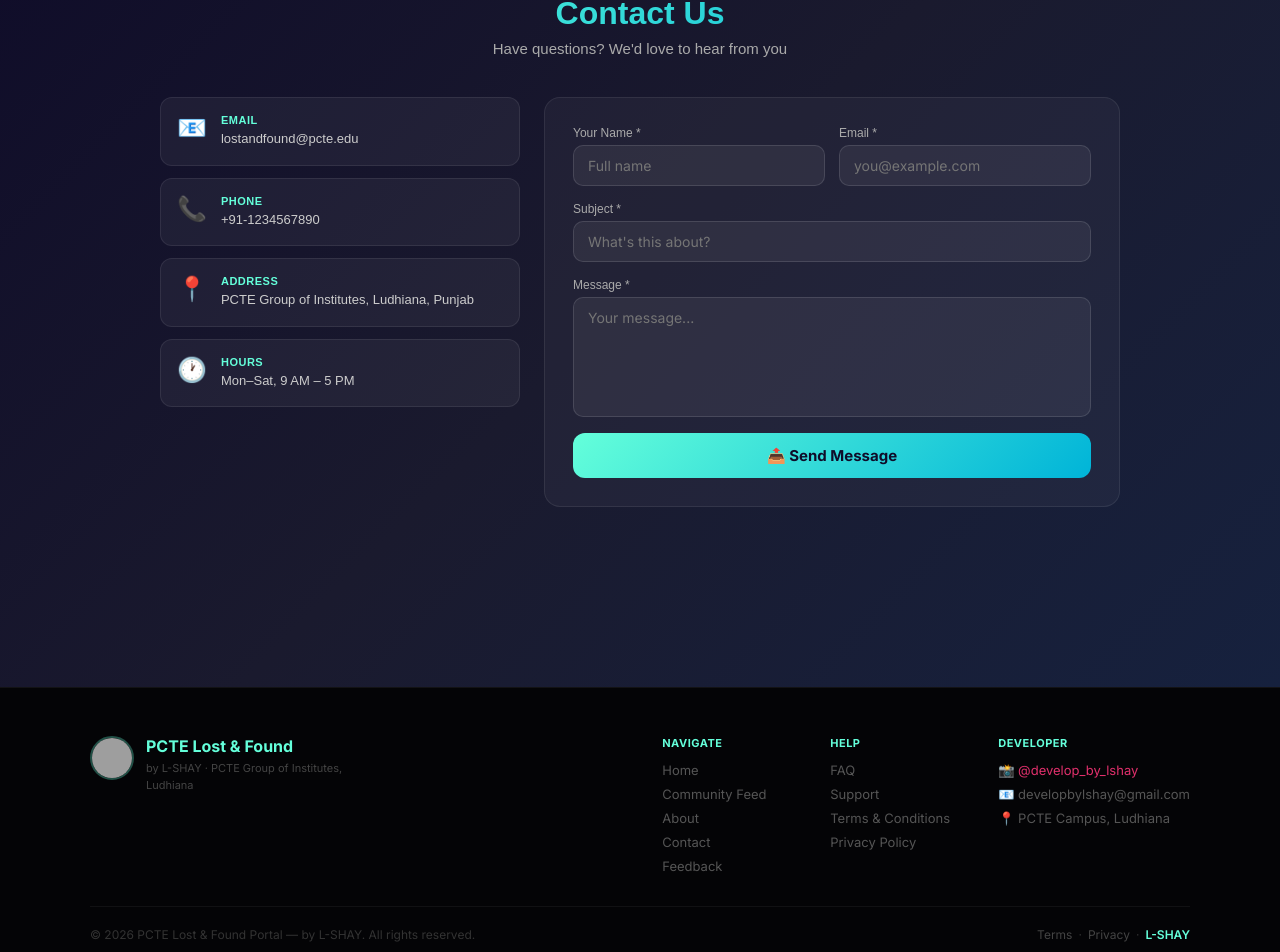
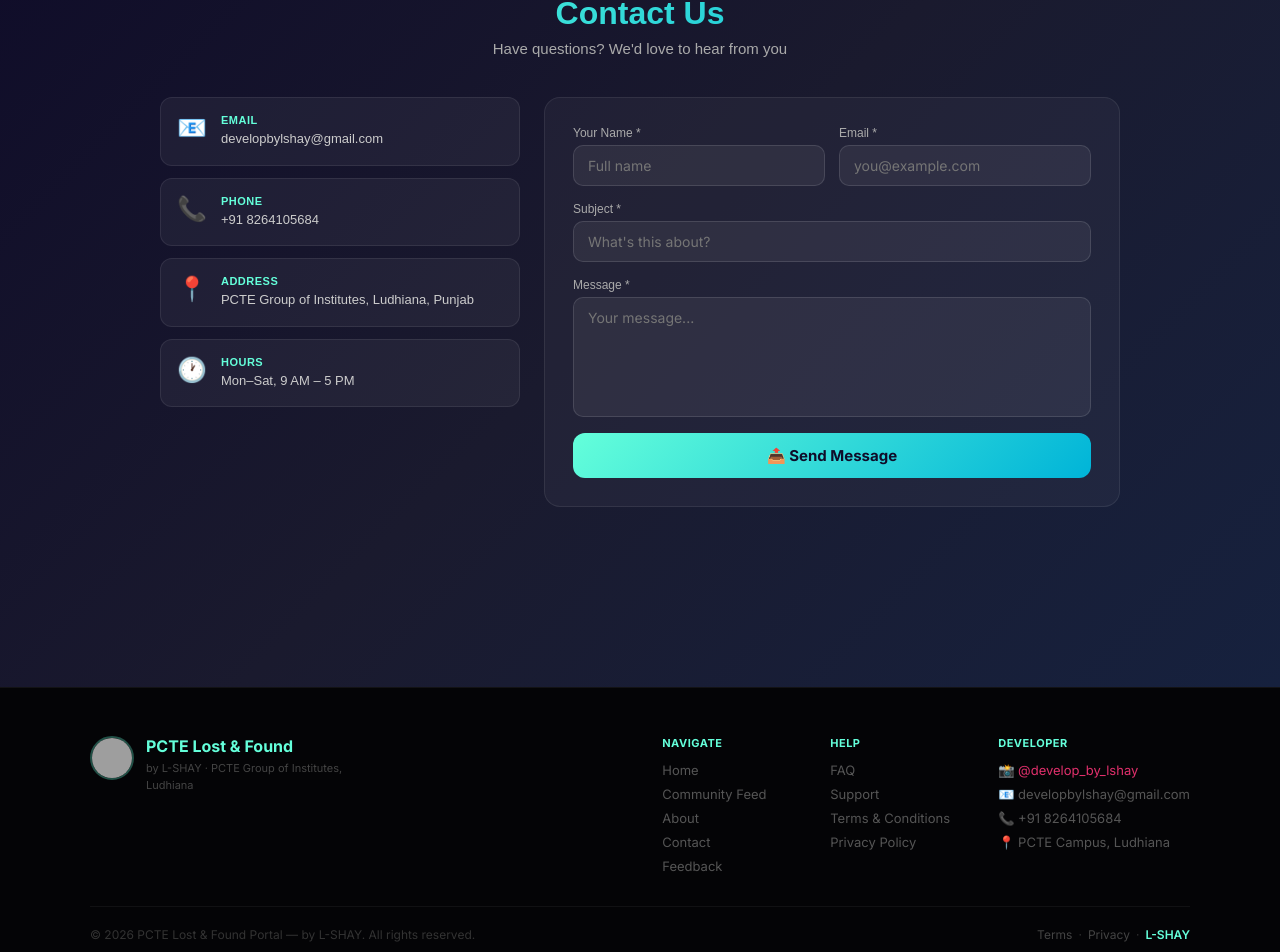
Before and after one commit to lakshay170105/pcte-lost-found, a React (Vite) app in the folder vite-project/: page /contact in a window 1280 px wide. Shown: the part 176-1128 px from the top of the page. Built offline with nearby package versions, Linux system fonts and the light colour scheme; no server answers; grey boxes are pictures that could not be loaded.

Commit message:
contact info: developbylshay@gmail.com, @develop_by_lshay, +91 8264105684

```diff
--- a/vite-project/src/components/About.jsx
+++ b/vite-project/src/components/About.jsx
@@ -62,6 +62,9 @@
             <a href="mailto:developbylshay@gmail.com" style={s.devLink}>
               📧 developbylshay@gmail.com
             </a>
+            <a href="tel:+918264105684" style={s.devLink}>
+              📞 +91 8264105684
+            </a>
           </div>
         </div>
         <div style={s.devYear}>2026</div>
--- a/vite-project/src/components/Contact.jsx
+++ b/vite-project/src/components/Contact.jsx
@@ -65,8 +65,8 @@
           {/* Info */}
           <div style={s.info}>
             {[
-              { icon: '📧', label: 'Email', value: 'lostandfound@pcte.edu' },
-              { icon: '📞', label: 'Phone', value: '+91-1234567890' },
+              { icon: '📧', label: 'Email', value: 'developbylshay@gmail.com' },
+              { icon: '📞', label: 'Phone', value: '+91 8264105684' },
               { icon: '📍', label: 'Address', value: 'PCTE Group of Institutes, Ludhiana, Punjab' },
               { icon: '🕐', label: 'Hours', value: 'Mon–Sat, 9 AM – 5 PM' },
             ].map(item => (
--- a/vite-project/src/components/Footer.jsx
+++ b/vite-project/src/components/Footer.jsx
@@ -31,6 +31,7 @@
           <div style={s.colTitle}>Developer</div>
           <a href="https://instagram.com/develop_by_lshay" target="_blank" rel="noreferrer" style={{ ...s.link, color: '#e1306c' }}>📸 @develop_by_lshay</a>
           <a href="mailto:developbylshay@gmail.com" style={s.link}>📧 developbylshay@gmail.com</a>
+          <a href="tel:+918264105684" style={s.link}>📞 +91 8264105684</a>
           <div style={s.link}>📍 PCTE Campus, Ludhiana</div>
         </div>
       </div>
--- a/vite-project/src/components/Privacy.jsx
+++ b/vite-project/src/components/Privacy.jsx
@@ -53,7 +53,7 @@
           You can delete your account and all associated data by contacting us. You can also delete your own item reports from your dashboard.
         </Section>
         <Section title="9. Contact">
-          For privacy concerns, contact: <a href="mailto:developbylshay@gmail.com" style={{ color: '#64ffda' }}>developbylshay@gmail.com</a>
+          For privacy concerns, contact: <a href="mailto:developbylshay@gmail.com" style={{ color: '#64ffda' }}>developbylshay@gmail.com</a> · <a href="tel:+918264105684" style={{ color: '#64ffda' }}>+91 8264105684</a>
         </Section>
       </div>
     </div>
--- a/vite-project/src/components/Support.jsx
+++ b/vite-project/src/components/Support.jsx
@@ -41,6 +41,7 @@
           <div style={s.cards}>
             {[
               { icon: '📧', title: 'Email Support', val: 'developbylshay@gmail.com', link: 'mailto:developbylshay@gmail.com' },
+              { icon: '📞', title: 'Phone / WhatsApp', val: '+91 8264105684', link: 'tel:+918264105684' },
               { icon: '📸', title: 'Instagram', val: '@develop_by_lshay', link: 'https://instagram.com/develop_by_lshay' },
               { icon: '❓', title: 'FAQ', val: 'Browse common questions', link: '/faq' },
             ].map(c => (
--- a/vite-project/src/components/Terms.jsx
+++ b/vite-project/src/components/Terms.jsx
@@ -48,7 +48,7 @@
           We may update these terms at any time. Continued use of the platform after changes constitutes acceptance of the new terms.
         </Section>
         <Section title="9. Contact">
-          For questions about these terms, contact us at <a href="mailto:developbylshay@gmail.com" style={{ color: '#64ffda' }}>developbylshay@gmail.com</a>
+          For questions about these terms, contact us at <a href="mailto:developbylshay@gmail.com" style={{ color: '#64ffda' }}>developbylshay@gmail.com</a> or call <a href="tel:+918264105684" style={{ color: '#64ffda' }}>+91 8264105684</a>
         </Section>
       </div>
     </div>
```
